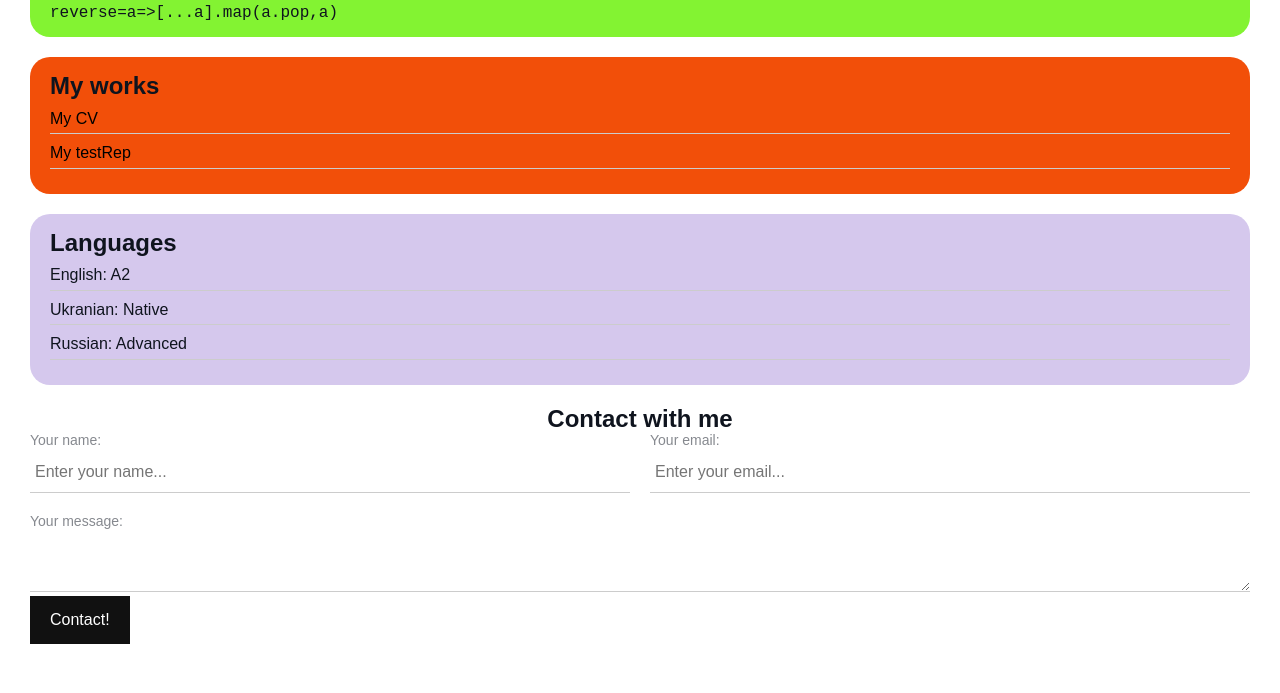
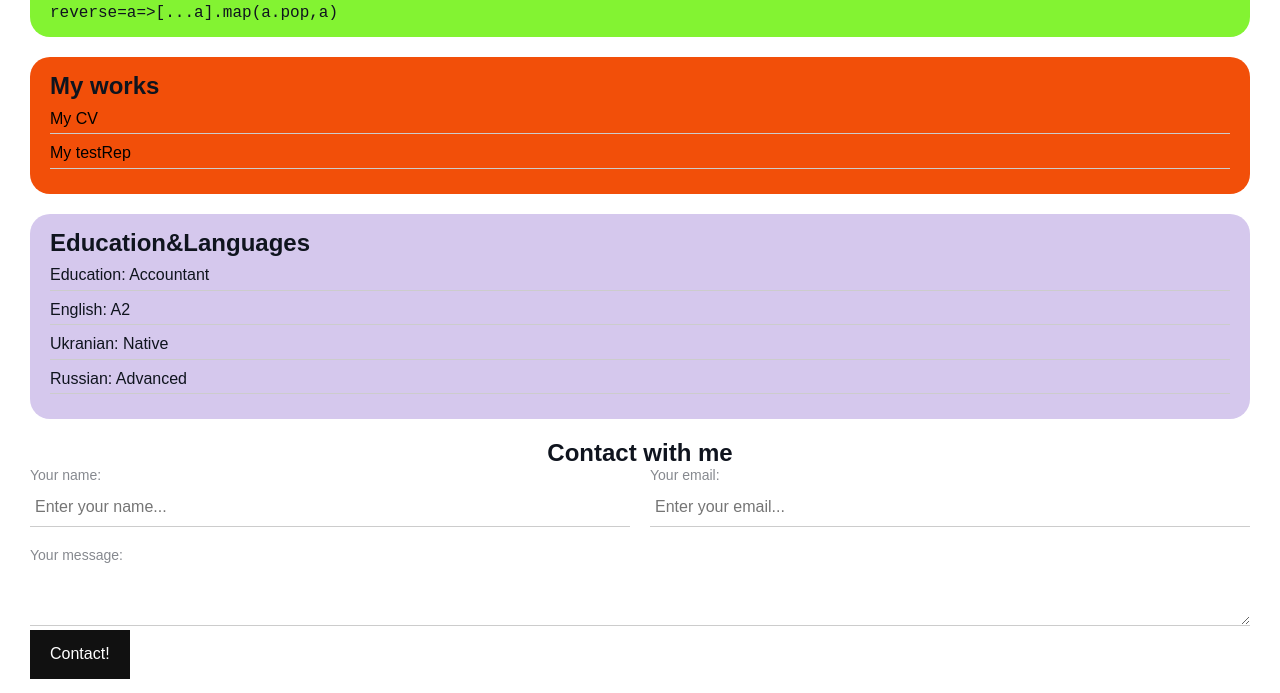
Before and after one commit to EloquentLx3/rsschool-cv, a plain HTML site: page index.html in a window 1280 px wide. Shown: the part 760-1453 px from the top of the page. Drawn offline with nearby package versions, Linux system fonts and the light colour scheme.

Commit message:
init: update index.html file

```diff
--- a/index.html
+++ b/index.html
@@ -92,8 +92,9 @@
           </ul>
         </div>
         <div class="card bg-pink">
-          <h2>Languages</h2>
+          <h2>Education&Languages</h2>
           <ul class="link-list">
+            <li>Education: Accountant</li>
             <li>English: A2</li>
             <li>Ukranian: Native</li>
             <li>Russian: Advanced</li>
```
